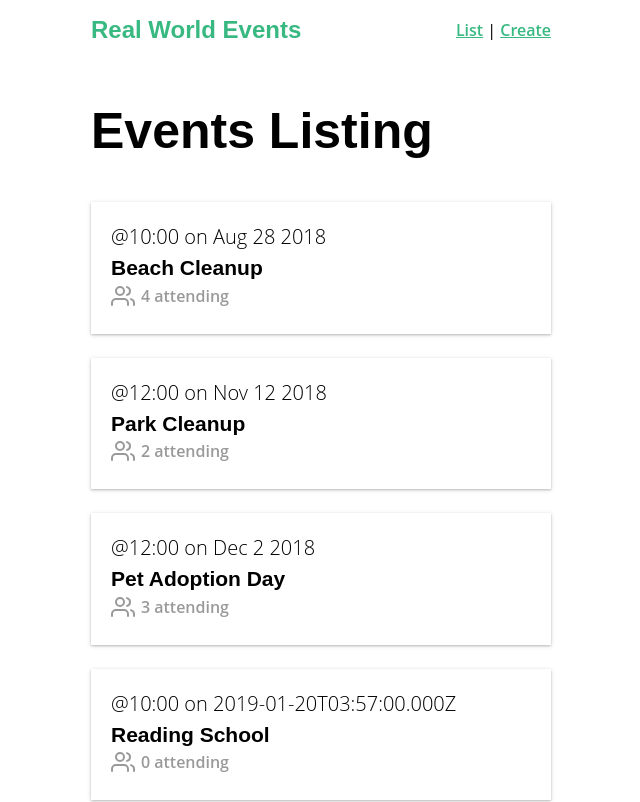
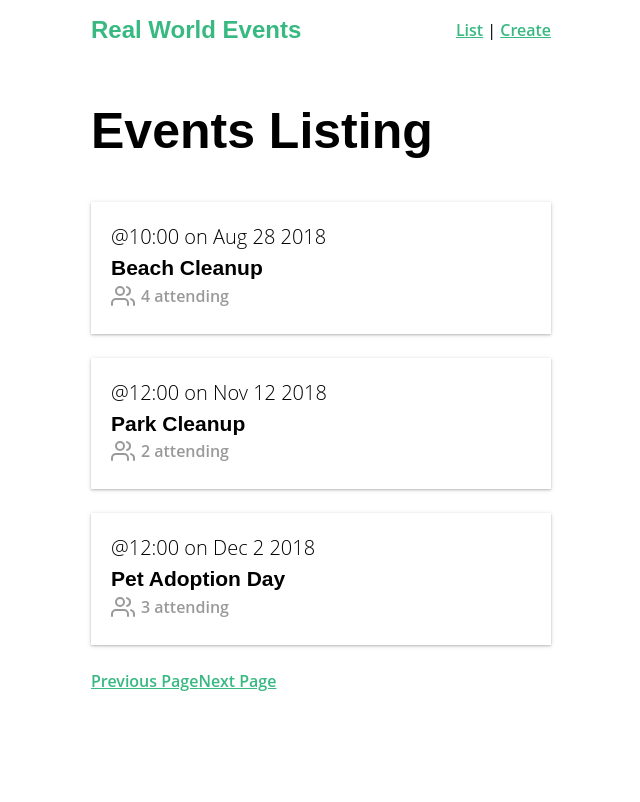
Before and after one commit to D-seng/vx, a Vue app: page / in a window 1280 px wide. Shown: the top 802 px of the page, without its empty margins (319-959 px from the left). Built offline with nearby package versions, Linux system fonts and the light colour scheme; data requests are answered from the project's data file.

Commit message:
daily sync

```diff
--- a/src/services/EventService.js
+++ b/src/services/EventService.js
@@ -10,8 +10,8 @@ const apiClient = axios.create({
 })
 
 export default {
-  getEvents() {
-    return apiClient.get('/events')
+  getEvents(perPage, currentPage) {
+    return apiClient.get('/events?_limit=' + perPage + '&_page=' + currentPage)
   },
   getEvent(id) {
     return apiClient.get('/events/' + id)
--- a/src/store.js
+++ b/src/store.js
@@ -24,8 +24,8 @@ export default new Vuex.Store({
         commit('ADD_EVENT', event)
       })
     },
-    fetchEvents({ commit }) {
-      EventService.getEvents()
+    fetchEvents({ commit }, { perPage, currentPage }) {
+      EventService.getEvents(perPage, currentPage)
         .then(response => {
           commit('SET_EVENTS', response.data)
         })
--- a/src/views/EventList.vue
+++ b/src/views/EventList.vue
@@ -2,6 +2,11 @@
   <div>
     <h1>Events Listing</h1>
     <EventCard v-for="event in events" :key="event.id" :event="event"/>
+    <router-link
+      :to="{ name: 'event-list', query: { page: currentPage - 1 }}"
+      rel="prev"
+    >Previous Page</router-link>
+    <router-link :to="{ name: 'event-list', query: { page: currentPage + 1 }}" rel="next">Next Page</router-link>
   </div>
 </template>
 
@@ -14,8 +19,16 @@ export default {
     EventCard
   },
   created() {
-    this.$store.dispatch('fetchEvents')
+    this.$store.dispatch('fetchEvents', {
+      perPage: 3,
+      currentPage: this.currentPage
+    })
   },
-  computed: mapState(['events'])
+  computed: {
+    currentPage() {
+      return parseInt(this.$route.query.page) || 1
+    },
+    ...mapState(['events'])
+  }
 }
 </script>
```
